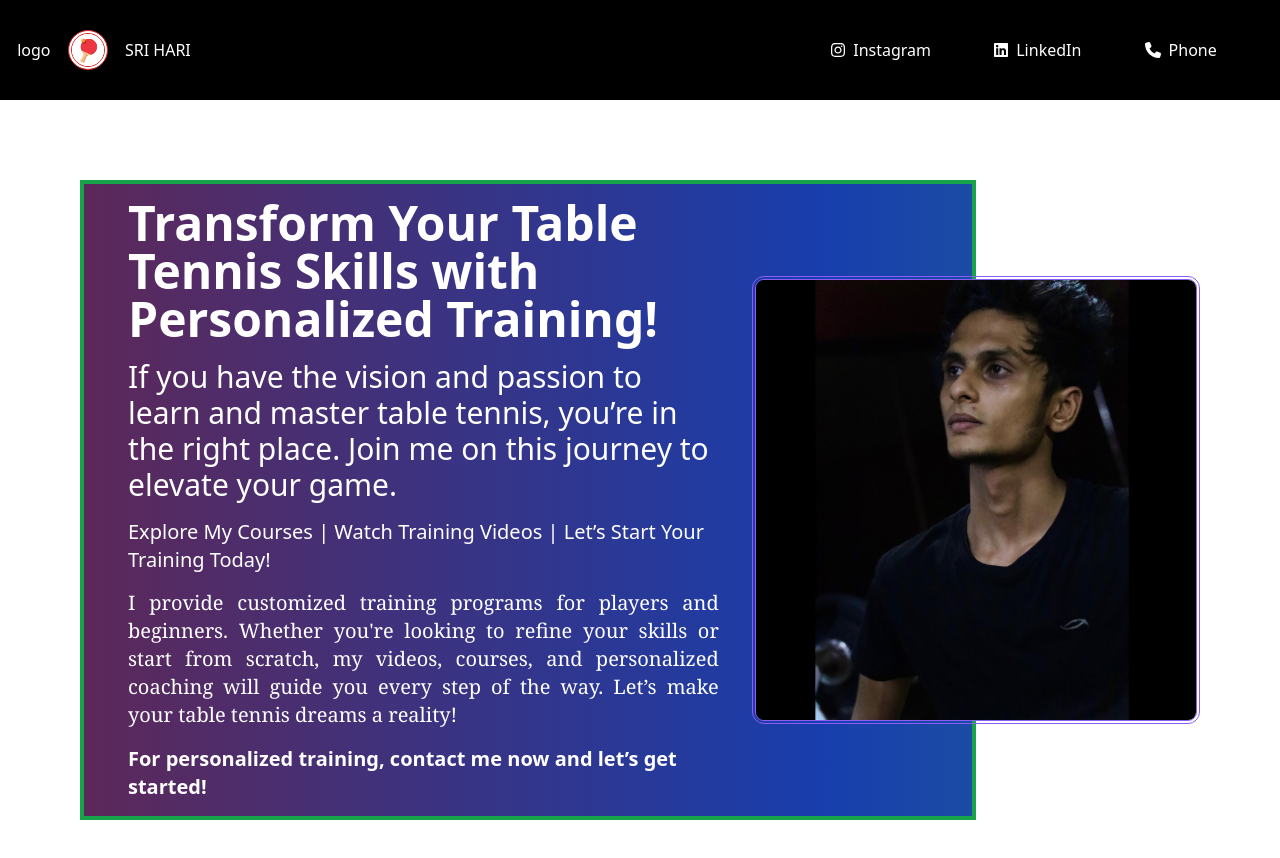
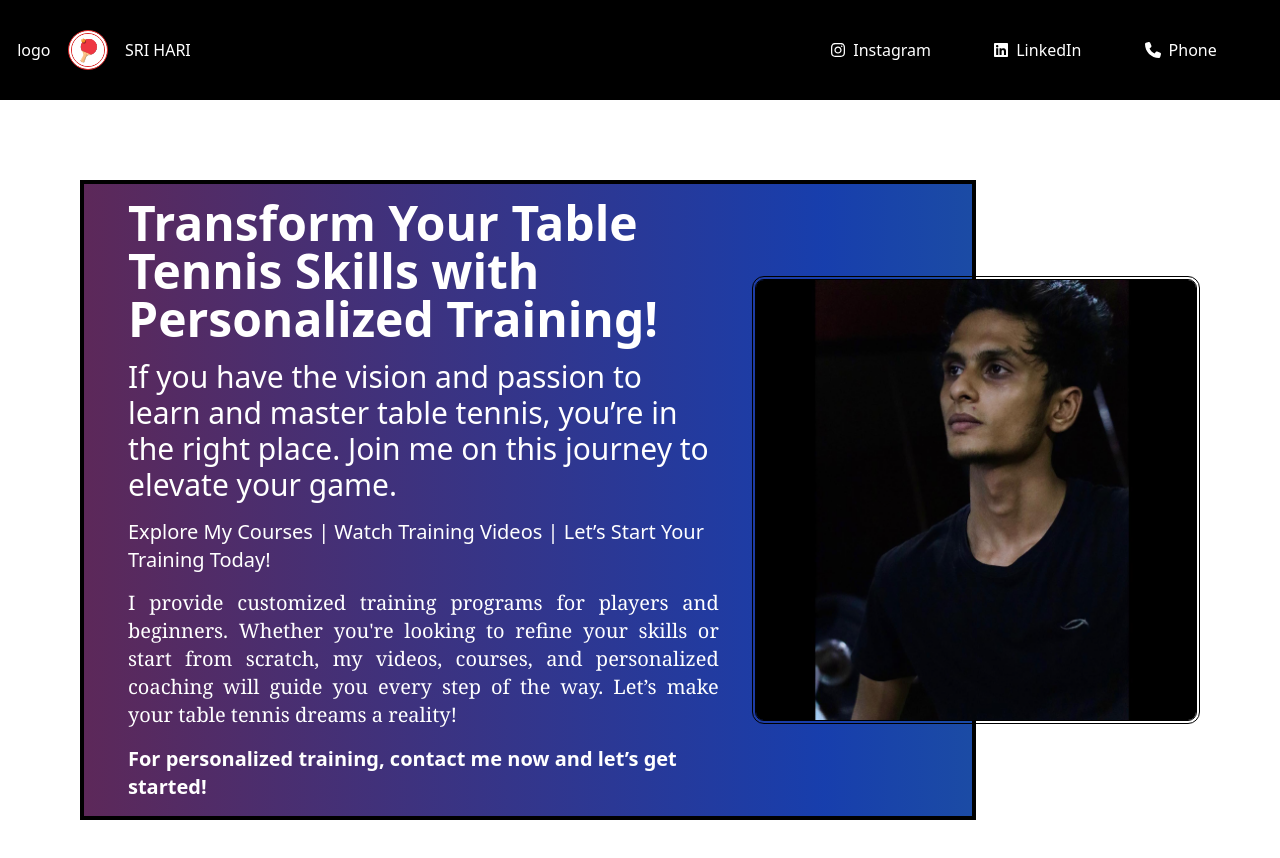
Before and after one commit to Ganeshvedhachalam/srihari-fd, an Angular app: page / in a window 1280 px wide. Shown: the top 858 px of the page. Built offline with nearby package versions, Linux system fonts and the light colour scheme.

Commit message:
changed vercel json

```diff
--- a/angular.json
+++ b/angular.json
@@ -84,5 +84,8 @@
         }
       }
     }
+  },
+  "cli": {
+    "analytics": false
   }
 }
--- a/src/app/components/home/home.component.html
+++ b/src/app/components/home/home.component.html
@@ -1,7 +1,7 @@
 <div class="home-page-container bg-white-400 w-full h-screen p-20">
   <div class="hero-section-container flex h-full relative">
     <div
-      class="border-4 border-green-600 home-box flex flex-col w-[80%] relative h-full text-white justify-evenly items-start pl-9"
+      class="border-4 border-black home-box flex flex-col w-[80%] relative h-full text-white justify-evenly items-start pl-9"
     >
       <div class="absolute inset-0 bg-black z-0"></div>
       <div
@@ -21,7 +21,7 @@
       </div>
     </div>
     <div
-      class="object-cover overflow-hidden w-[40%] h-[70%] self-center absolute right-0 border-4 border-double border-violet-500 rounded-xl"
+      class="object-cover overflow-hidden w-[40%] h-[70%] self-center absolute right-0 border-4 border-double border-black rounded-xl"
     >
       <img class="w-full h-full" src="{{ heroImageUrl }}" alt="" />
     </div>
```
Also changed, not shown: vercel.json.
